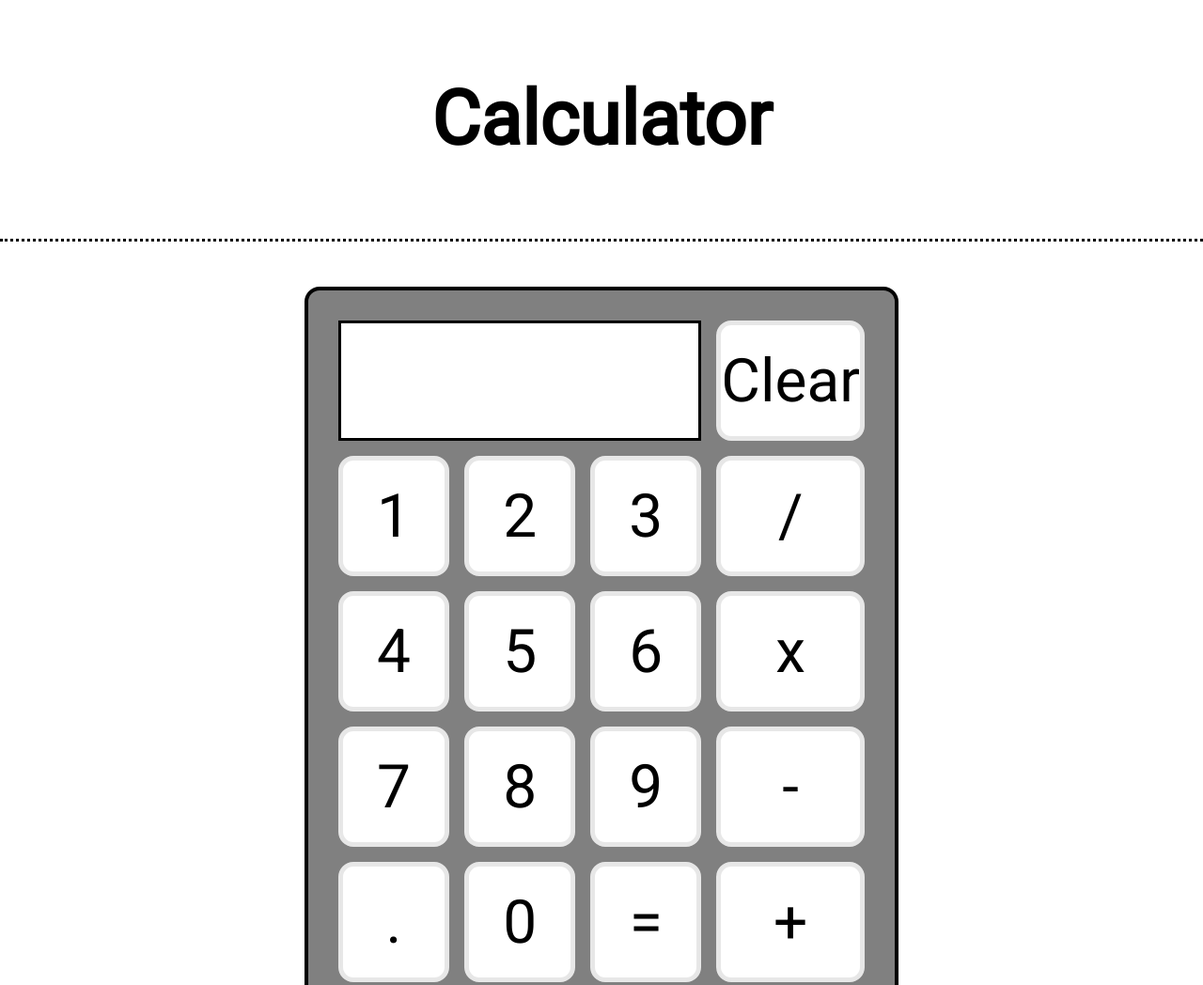
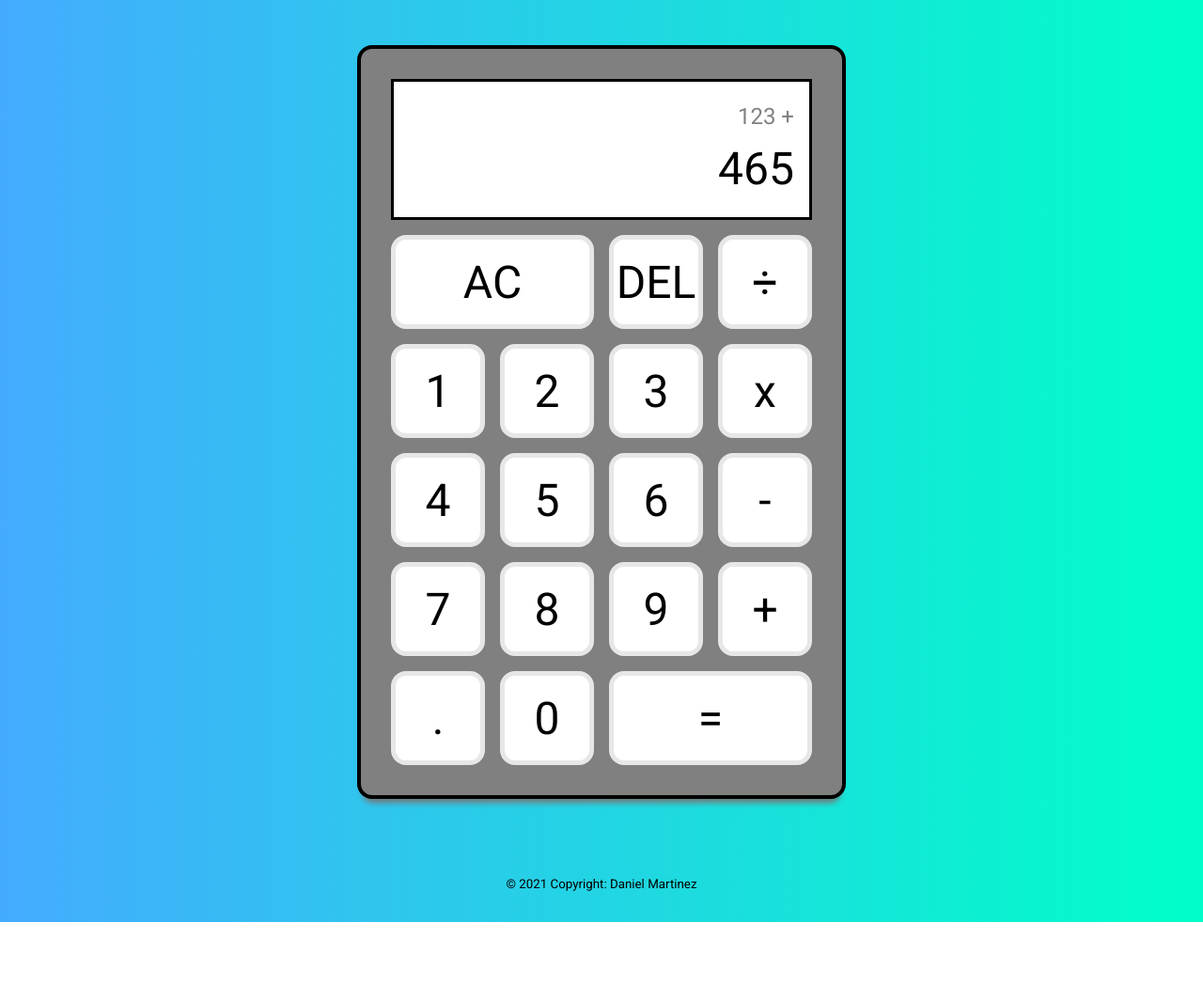
Before and after one commit to Dogi258/calculator-web-app, a plain HTML site: page index.html in a window 1280 px wide. Shown: the top 1048 px of the page at 94% size. After the commit the page ends 981 px from the top, so only its background shows below. Drawn offline with Linux system fonts and the light colour scheme.

Commit message:
refactor calculator styling and js

```diff
--- a/index.html
+++ b/index.html
@@ -15,30 +15,31 @@
     <title>Calculator</title>
   </head>
   <body>
-    <header>
-      <h1>Calculator</h1>
-    </header>
     <main>
       <div class="container">
         <div class="grid-container">
-          <div class="display"></div>
-          <button class="button btn-clear">Clear</button>
-          <button class="button number">1</button>
-          <button class="button number">2</button>
-          <button class="button number">3</button>
-          <button class="button">/</button>
-          <button class="button number">4</button>
-          <button class="button number">5</button>
-          <button class="button number">6</button>
-          <button class="button">x</button>
-          <button class="button number">7</button>
-          <button class="button number">8</button>
-          <button class="button number">9</button>
-          <button class="button">-</button>
-          <button class="button">.</button>
-          <button class="button number">0</button>
-          <button class="button">=</button>
-          <button class="button">+</button>
+          <div class="display">
+            <div data-previous-operand class="previous-operand">123 +</div>
+            <div data-current-operand class="current-operand">465</div>
+          </div>
+          <button data-all-clear class="button span-2">AC</button>
+          <button data-delete class="button">DEL</button>
+          <button data-operation class="button">÷</button>
+          <button data-number class="button">1</button>
+          <button data-number class="button">2</button>
+          <button data-number class="button">3</button>
+          <button data-operation class="button">x</button>
+          <button data-number class="button">4</button>
+          <button data-number class="button">5</button>
+          <button data-number class="button">6</button>
+          <button data-operation class="button">-</button>
+          <button data-number class="button">7</button>
+          <button data-number class="button">8</button>
+          <button data-number class="button">9</button>
+          <button data-operation class="button">+</button>
+          <button data-number class="button">.</button>
+          <button data-number class="button">0</button>
+          <button data-equals class="button span-2">=</button>
         </div>
       </div>
     </main>
--- a/script.js
+++ b/script.js
@@ -1,3 +1,7 @@
+
+
+
+
 /* Basic arithmatic funcitons */
 
 function add(a, b) {
@@ -27,33 +31,3 @@ function operate(operater, a, b) {
     return divide(a, b);
   }
 }
-
-/* Adds number from the argument to the display div */
-function addToDisplay(e) {
-  console.log(e.target.textContent);
-  console.log((displayDiv.textContent += e.target.textContent));
-}
-
-function clearDisplay() {
-  displayDiv.textContent = "";
-}
-
-// Declare display number variable
-let displayNumber = 0;
-// Get display div
-const displayDiv = document.querySelector(".display");
-// Get all number buttons
-const numberButtons = document.querySelectorAll(".number");
-
-// Add event listeners to numbers to add to the display
-numberButtons.forEach((number) =>
-  number.addEventListener("click", addToDisplay)
-);
-
-// Add clear functionality to the clear button
-document.querySelector(".btn-clear").addEventListener("click", clearDisplay);
-
-console.log(operate("+", 4, 3));
-console.log(operate("-", 4, 3));
-console.log(operate("x", 4, 3));
-console.log(operate("/", 4, 3));
--- a/style.css
+++ b/style.css
@@ -11,6 +11,7 @@ body {
   display: flex;
   flex-direction: column;
   height: 100vh;
+  background: linear-gradient(to right, rgb(68, 171, 255), rgb(0, 255, 200));
 }
 
 header {
@@ -40,15 +41,20 @@ main {
 
 .grid-container {
   display: grid;
-  width: 70vh;
-  grid-template-columns: repeat(4, 1fr);
-  grid-template-rows: repeat(5, minmax(auto, 8em));
+  min-height: 60vh;
+  grid-template-columns: repeat(4, 100px);
+  grid-template-rows: minmax(150px, auto) repeat(5, 100px);
   grid-gap: 1em;
+  flex: 0;
+}
+
+.span-2 {
+  grid-column: span 2;
 }
 
 .button {
   background-color: rgb(216, 216, 216);
-  font-size: 4em;
+  font-size: 3em;
   border-radius: 1rem;
   background-color: white;
   border: 5px solid #e7e7e7;
@@ -67,11 +73,21 @@ main {
 .display {
   background-color: white;
   display: flex;
-  justify-content: center;
-  align-items: center;
-  grid-column-start: 1;
-  grid-column-end: 4;
+  flex-direction: column;
+  justify-content: space-around;
+  align-items: flex-end;
+  padding: 1rem;
+  grid-column: 1 / -1;
   border-radius: 0;
   border: 3px solid black;
-  font-size: 4em;
+  word-wrap: break-word;
+  word-break: break-all;
 }
+
+.previous-operand {
+  color: gray;
+  font-size: 1.5rem;
+}
+.current-operand {
+  font-size: 3rem;
+}
```
